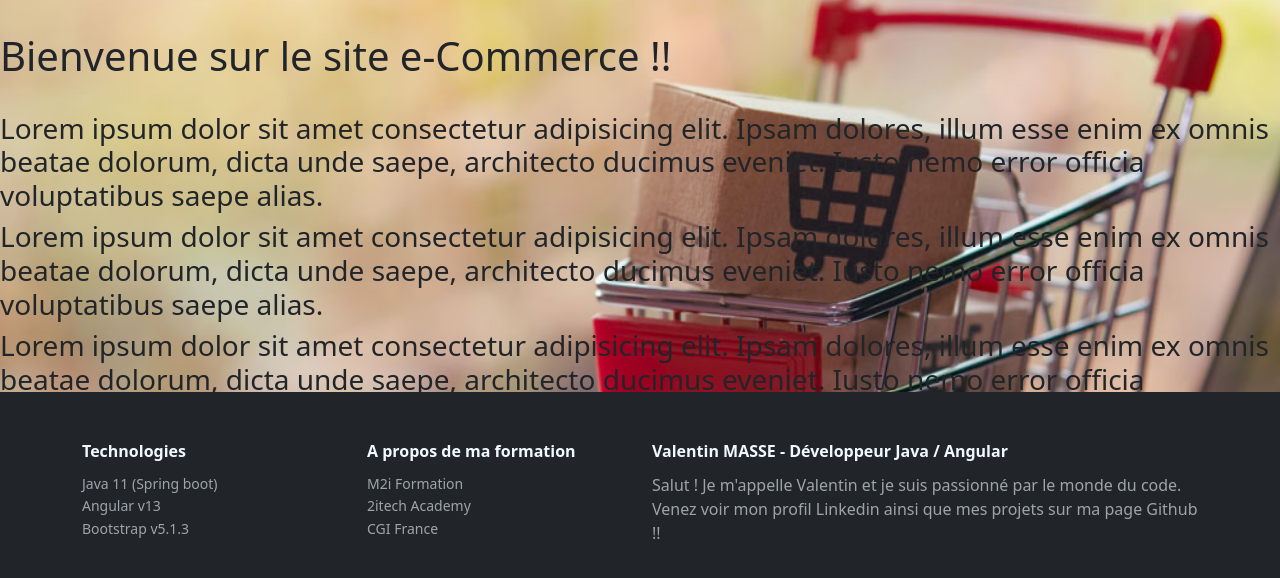
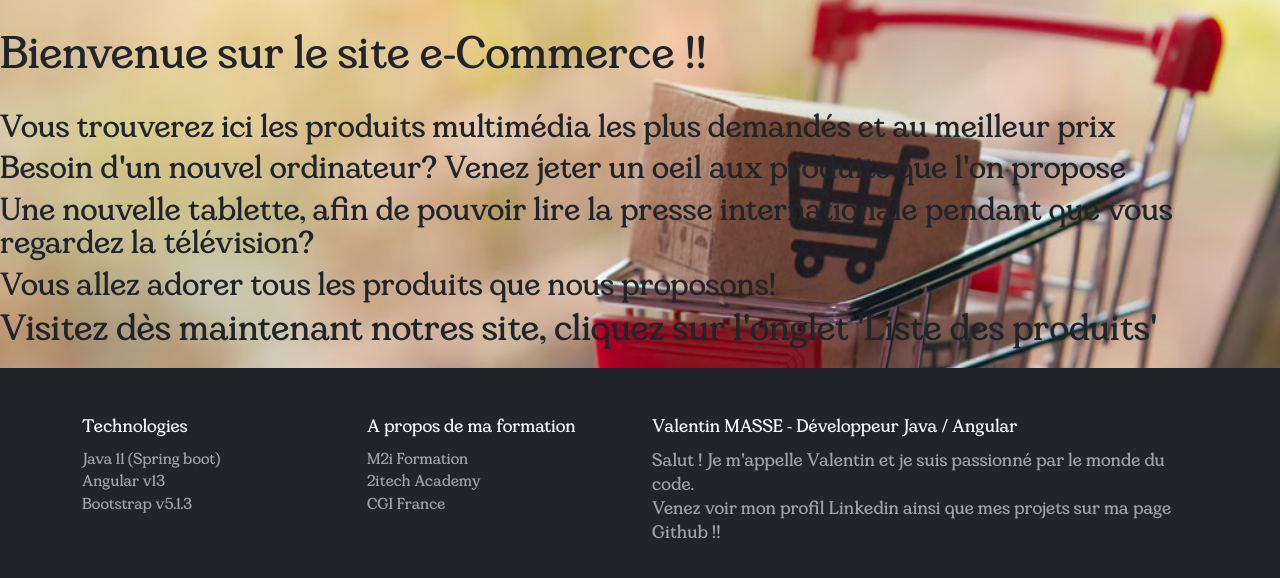
Before and after one commit to ValMasse/eCommerce, an Angular app in the folder front/eCommerce/: page /home in a window 1280 px wide. Shown: the part 90-668 px from the top of the page. Built offline with nearby package versions, Linux system fonts and the light colour scheme.

Commit message:
add 2 fonts on the app

```diff
--- a/front/eCommerce/src/app/pages/home/home.component.html
+++ b/front/eCommerce/src/app/pages/home/home.component.html
@@ -1,6 +1,8 @@
 <br><br>
 <h1>Bienvenue sur le site e-Commerce !!</h1><br>
-<h3>Lorem ipsum dolor sit amet consectetur adipisicing elit. Ipsam dolores, illum esse enim ex omnis beatae dolorum, dicta unde saepe, architecto ducimus eveniet. Iusto nemo error officia voluptatibus saepe alias.</h3>
-<h3>Lorem ipsum dolor sit amet consectetur adipisicing elit. Ipsam dolores, illum esse enim ex omnis beatae dolorum, dicta unde saepe, architecto ducimus eveniet. Iusto nemo error officia voluptatibus saepe alias.</h3>
-<h3>Lorem ipsum dolor sit amet consectetur adipisicing elit. Ipsam dolores, illum esse enim ex omnis beatae dolorum, dicta unde saepe, architecto ducimus eveniet. Iusto nemo error officia voluptatibus saepe alias.</h3>
-<h3>Lorem ipsum dolor sit amet consectetur adipisicing elit. Ipsam dolores, illum esse enim ex omnis beatae dolorum, dicta unde saepe, architecto ducimus eveniet. Iusto nemo error officia voluptatibus saepe alias.</h3>
+<h3>Vous trouverez ici les produits multimédia les plus demandés et au meilleur prix</h3>
+<h3>Besoin d'un nouvel ordinateur? Venez jeter un oeil aux produits que l'on propose</h3>
+<h3>Une nouvelle tablette, afin de pouvoir lire la presse internationale pendant que vous regardez la télévision?</h3>
+<h3>Vous allez adorer tous les produits que nous proposons!</h3>
+<h2>Visitez dès maintenant notres site, cliquez sur l'onglet 'Liste des produits'</h2><br><br>
+<h2>afin d'afficher tous nos produits, ou bien cliquez sur 'Catégories' pour accéder aux différentes familles de produit !</h2>
--- a/front/eCommerce/src/styles.css
+++ b/front/eCommerce/src/styles.css
@@ -5,4 +5,15 @@ body {
     background-image: url("../src/assets/img/compta-e-commerce-expert-comptable.jpg");
     background-size: cover;
     height: 100vh;
+    font-family: Gandia-Bold, Margita-Regula, cursive;
 }
+
+@font-face {
+    font-family: Margita-Regula;
+    src: url("../src/assets/fonts/Margita-Regular.otf");
+}
+
+@font-face {
+    font-family: Gandia-Bold;
+    src: url("../src/assets/fonts/Gandia-Bold.otf");
+}
```
Also changed, not shown: front/eCommerce/src/assets/fonts/Gandia-Bold.otf (added), front/eCommerce/src/assets/fonts/Margita-Regular.otf (added).
